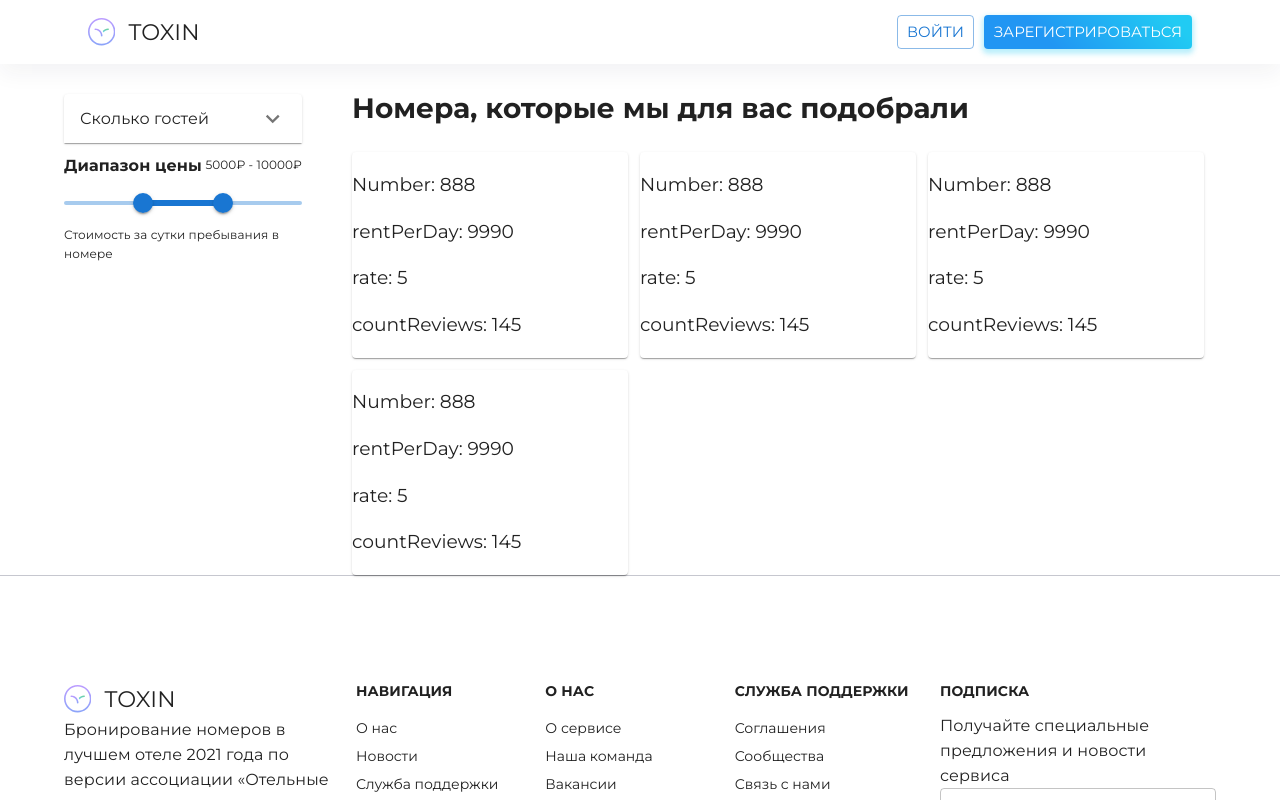
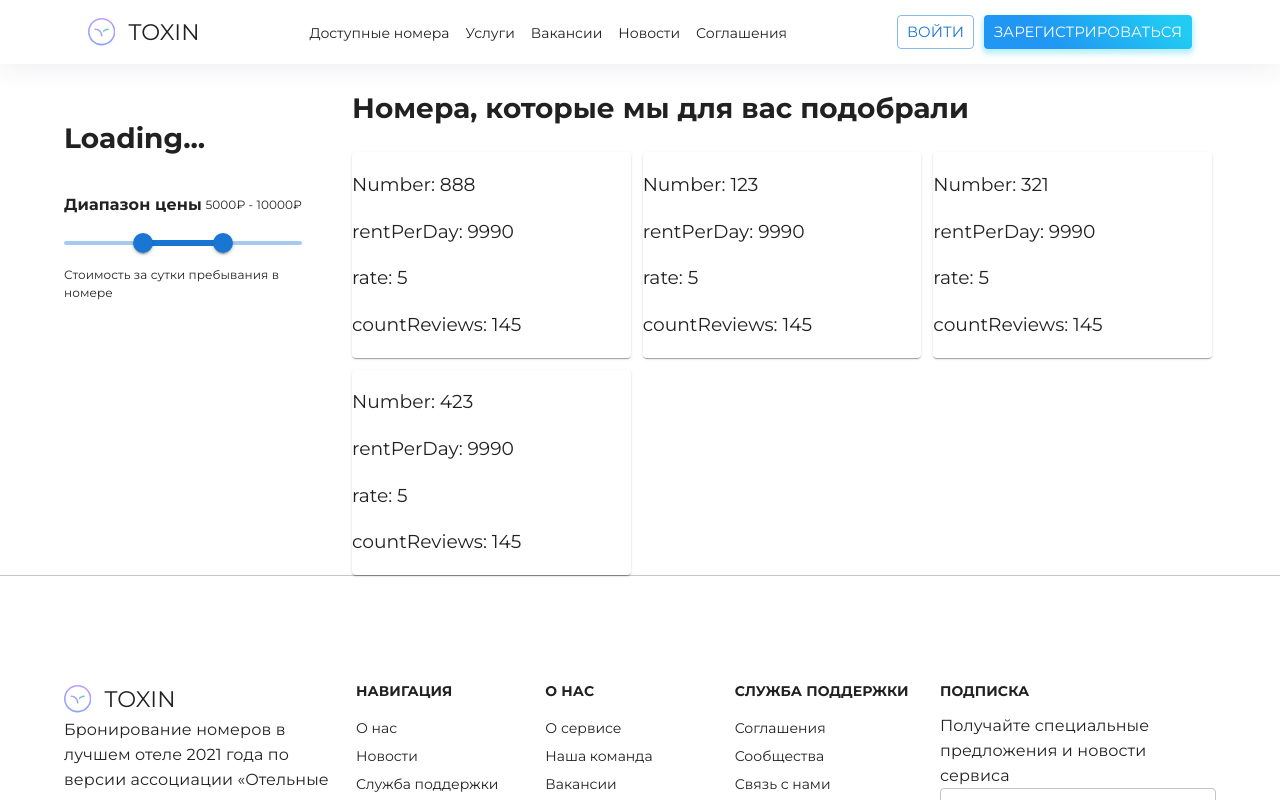
Before and after one commit to Solexofficial/react-hotel_booking, a React (Create React App) app: page / in a window 1280 px wide. Both pictures are taken after a click on the button "ПОДОБРАТЬ НОМЕР". Shown: the top 800 px of the page. Built offline with nearby package versions, Linux system fonts and the light colour scheme.

Commit message:
feat: add NavList to Header, refactor: roomsList

```diff
--- a/src/app/components/common/header/header.jsx
+++ b/src/app/components/common/header/header.jsx
@@ -3,13 +3,20 @@ import { Box } from '@mui/system';
 import React from 'react';
 import { NavLink } from 'react-router-dom';
 import Button from '../../ui/buttons/button';
+import NavList from '../../ui/navList';
 import Container from '../container';
 import Logo from '../logo/logo';
 import useStyles from './styles';
 
 const Header = () => {
   const classes = useStyles();
-
+  const navigationRoutes = [
+    { path: '/rooms', name: 'Доступные номера' },
+    { path: '/', name: 'Услуги' },
+    { path: '/', name: 'Вакансии' },
+    { path: '/', name: 'Новости' },
+    { path: '/', name: 'Соглашения' },
+  ];
   return (
     <Box className={classes.root}>
       <Container>
@@ -17,6 +24,9 @@ const Header = () => {
           <Toolbar className={classes.headerInner}>
             <Box>
               <Logo />
+            </Box>
+            <Box>
+              <NavList routes={navigationRoutes} spacing={2} />
             </Box>
             <Box>
               <NavLink to='/login' className={classes.headerLink}>
--- a/src/app/components/ui/navList.jsx
+++ b/src/app/components/ui/navList.jsx
@@ -5,14 +5,14 @@ import { NavLink } from 'react-router-dom';
 import Title from '../common/typography/title';
 
 const useStyles = makeStyles(theme => ({
-  footerNavTitle: {
+  NavTitle: {
     '&.MuiTypography-root': {
       marginBottom: '10px',
       fontSize: '14px',
       textTransform: 'uppercase',
     },
   },
-  footerNavLink: {
+  NavLink: {
     textDecoration: 'none',
     color: 'inherit',
     fontSize: '14px',
@@ -23,18 +23,18 @@ const useStyles = makeStyles(theme => ({
   },
 }));
 
-const NavList = ({ label, routes, direction = 'row' }) => {
+const NavList = ({ label, routes, direction = 'row', spacing }) => {
   const classes = useStyles();
   return (
-    <Grid container direction={direction}>
+    <Grid container direction={direction} spacing={spacing}>
       {label && (
-        <Title isBold component='h3' variant='subtitle2' className={classes.footerNavTitle}>
+        <Title isBold component='h3' variant='subtitle2' className={classes.NavTitle}>
           {label}
         </Title>
       )}
       {routes.map(route => (
-        <Grid key={route.name} item className='footer__list-item'>
-          <NavLink to={route.path} className={classes.footerNavLink}>
+        <Grid item key={route.name} className={classes.NavWrapper}>
+          <NavLink to={route.path} className={classes.NavLink}>
             {route.name}
           </NavLink>
         </Grid>
--- a/src/app/components/ui/rooms/roomsList.jsx
+++ b/src/app/components/ui/rooms/roomsList.jsx
@@ -5,14 +5,14 @@ import RoomCard from './roomCard';
 const RoomsList = () => {
   const roomsList = [
     { numberRoom: '888', rentPerDay: 9990, rate: 5, countReviews: 145, lux: true },
-    { numberRoom: '888', rentPerDay: 9990, rate: 5, countReviews: 145 },
-    { numberRoom: '888', rentPerDay: 9990, rate: 5, countReviews: 145 },
-    { numberRoom: '888', rentPerDay: 9990, rate: 5, countReviews: 145 },
+    { numberRoom: '123', rentPerDay: 9990, rate: 5, countReviews: 145 },
+    { numberRoom: '321', rentPerDay: 9990, rate: 5, countReviews: 145 },
+    { numberRoom: '423', rentPerDay: 9990, rate: 5, countReviews: 145 },
   ];
   return (
-    <Grid container xs={12} spacing={1}>
+    <Grid container spacing={1}>
       {roomsList.map(room => (
-        <Grid item xs={4}>
+        <Grid item xs={4} key={room.numberRoom}>
           <RoomCard {...room} />
         </Grid>
       ))}
--- a/src/app/layouts/rooms/rooms.jsx
+++ b/src/app/layouts/rooms/rooms.jsx
@@ -1,5 +1,6 @@
 import queryString from 'query-string';
 import React, { useEffect, useState } from 'react';
+import { useParams } from 'react-router';
 import Container from '../../components/common/container';
 import Footer from '../../components/common/footer/footer';
 import DatePickerField from '../../components/common/form/datePickerField';
@@ -10,11 +11,14 @@ import RoomsList from '../../components/ui/rooms/roomsList';
 
 const Rooms = () => {
   const [filterData, setFilterData] = useState({});
+  const { params } = useParams();
 
   useEffect(() => {
-    let queryData = queryString.parse(window.location.search);
-    queryData = { ...queryData, guests: JSON.parse(queryData.guests) };
-    setFilterData(queryData);
+    if (params) {
+      let queryData = queryString.parse(window.location.search);
+      queryData = { ...queryData, guests: JSON.parse(queryData.guests) };
+      setFilterData(queryData);
+    }
   }, []);
 
   return (
```
